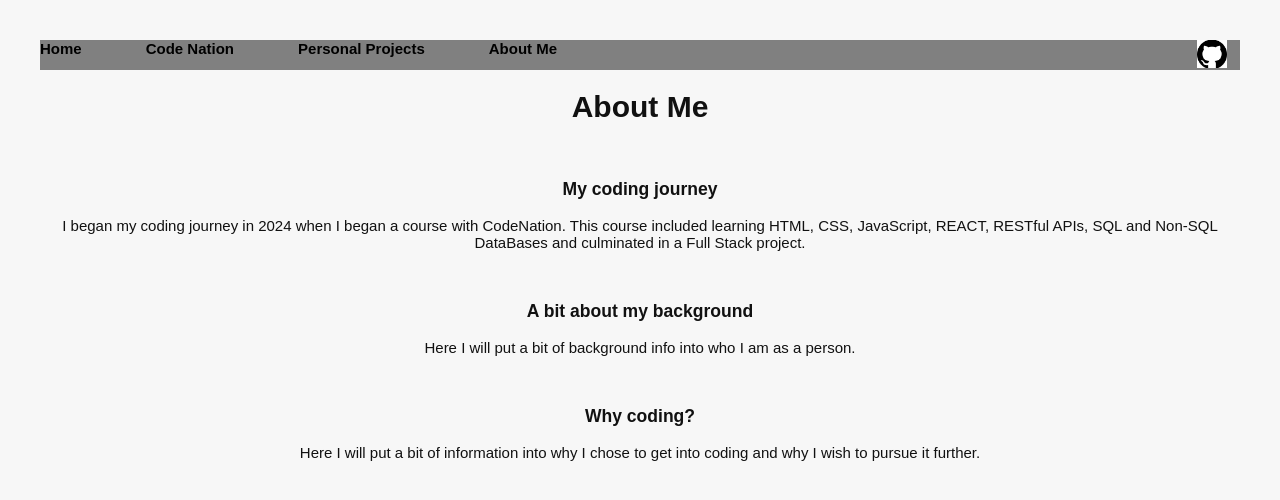
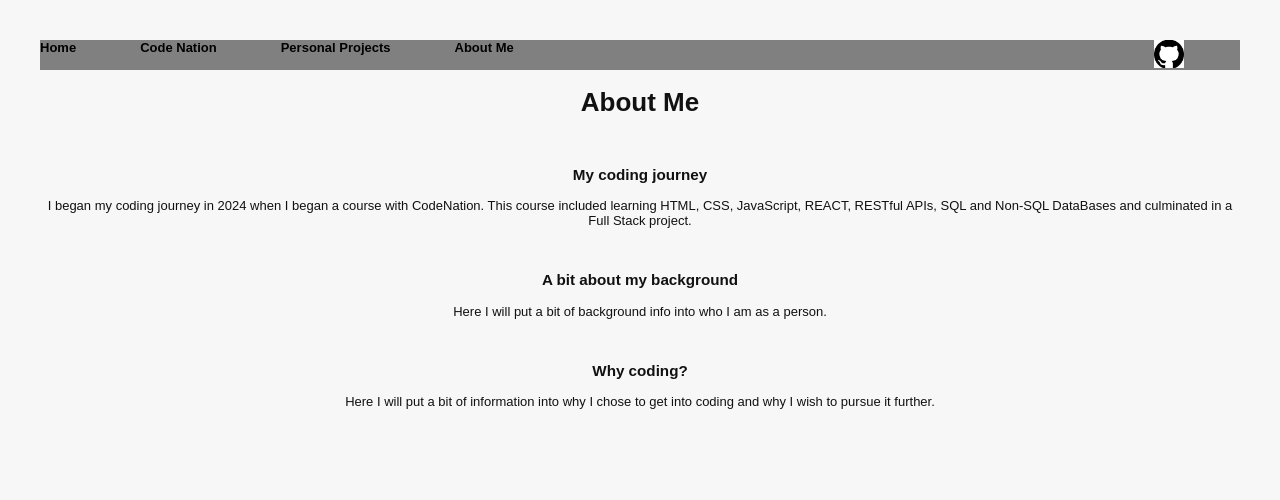
Before and after one commit to John-PaulSwaine/react-portfolio, a React (Vite) app: page /about in a window 1280 px wide. Shown: the top 500 px of the page. Built offline with nearby package versions, Linux system fonts and the light colour scheme.

Commit message:
tidied up css so as navbar text doesnt flow outside navbar

```diff
--- a/src/App.css
+++ b/src/App.css
@@ -9,7 +9,7 @@ body {
   background-color: #F7F7F7;
   color: #111111;
   font-family: sans-serif;
-  font-size: 15px;
+  font-size: 13px;
 }
 
 a {
@@ -21,7 +21,6 @@ a {
 a:hover {
   color: #F97316;
 }
-
 
 .navBar {
   background-color: gray;
```
